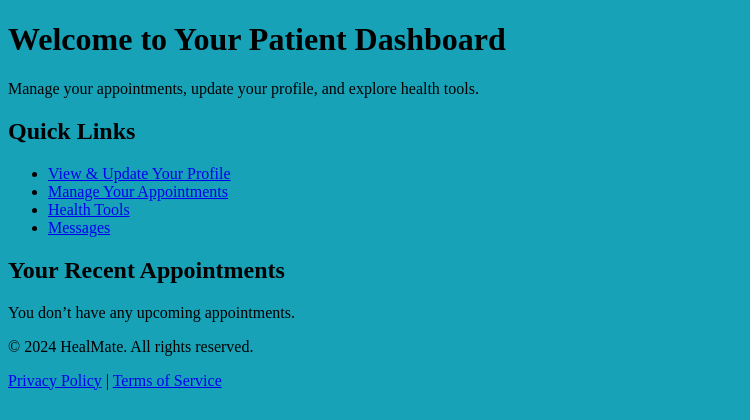
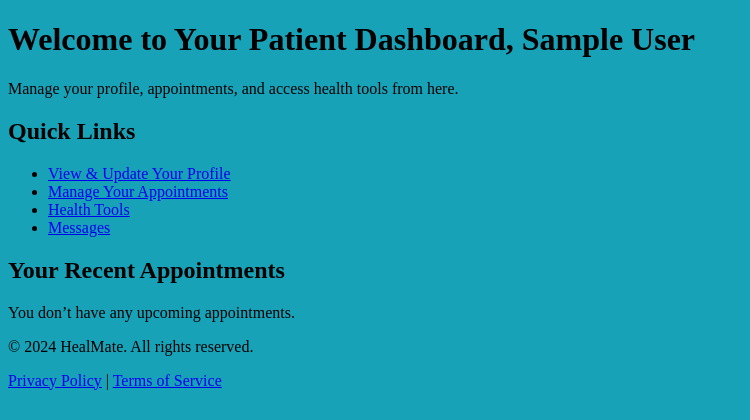
Before and after one commit to easybulb/healmate, a Django app: page /dashboard/patient/ in a window 1280 px wide. Shown: the part 160-580 px from the top of the page, without its empty margins (0-750 px from the left). Run offline with Django 4.2, Linux system fonts and the light colour scheme; the visitor is signed in with stand-in values (Sample User, id 1).

Commit message:
Update patient_dashboard.html to contain name of patient

```diff
--- a/templates/dashboard/patient_dashboard.html
+++ b/templates/dashboard/patient_dashboard.html
@@ -1,7 +1,7 @@
 {% extends "core/base.html" %}
 {% block content %}
-    <h1>Welcome to Your Patient Dashboard</h1>
-    <p>Manage your appointments, update your profile, and explore health tools.</p>
+    <h1>Welcome to Your Patient Dashboard, {{ user.get_full_name }}</h1>
+    <p>Manage your profile, appointments, and access health tools from here.</p>
 
     <!-- Links to Profile and Other Sections -->
     <section>
```
